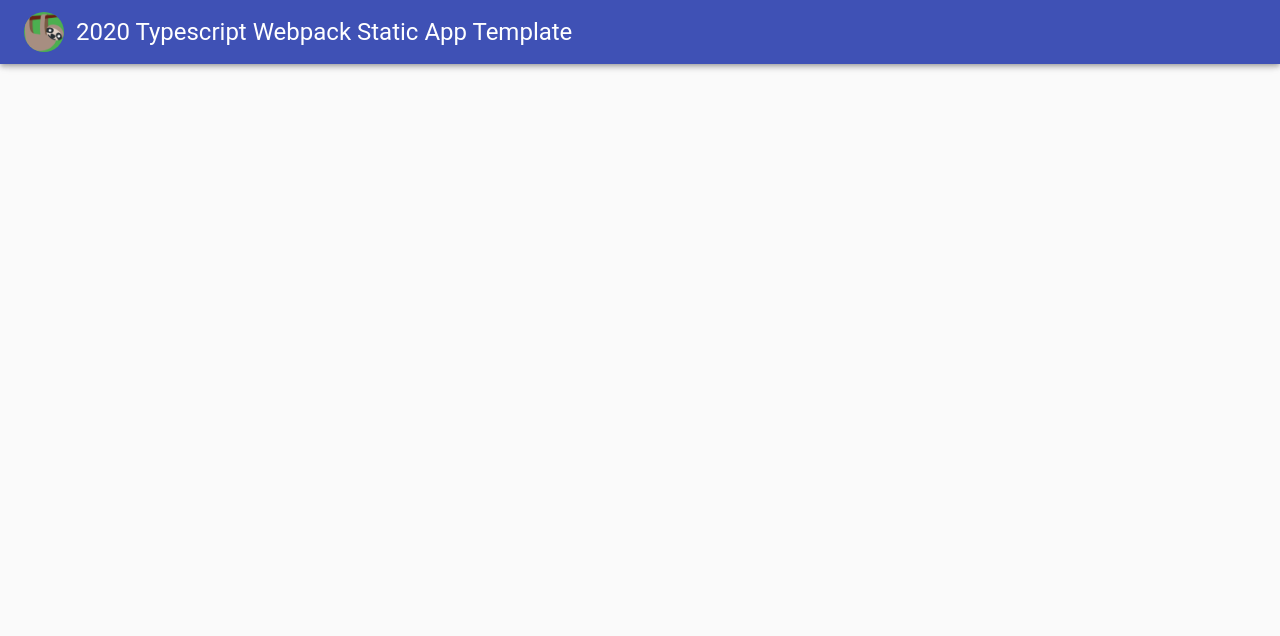
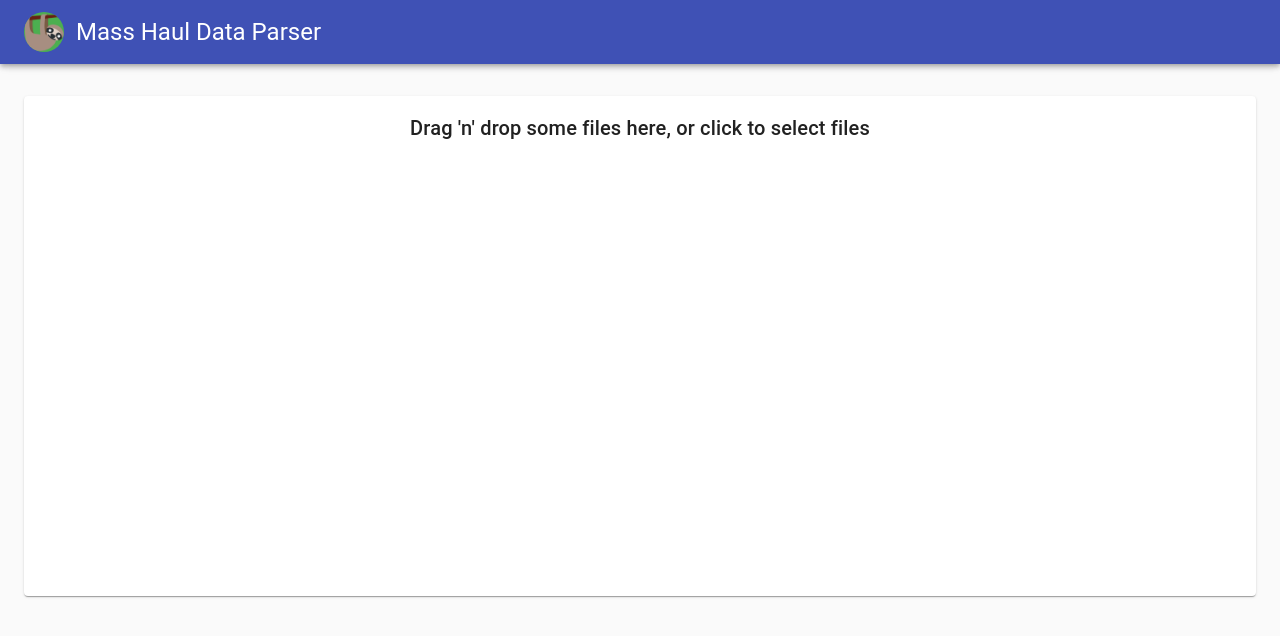
Before and after one commit to lukebatchelor/mass-haul-data-parser, a React app: page / in a window 1280 px wide. Shown: the top 636 px of the page. Built offline with nearby package versions, Linux system fonts and the light colour scheme.

Commit message:
Adds basic functionality

```diff
--- a/package.json
+++ b/package.json
@@ -17,7 +17,8 @@
     "lint-staged": "^10.2.11",
     "prettier": "^2.0.5",
     "react": "^16.13.1",
-    "react-dom": "^16.13.1"
+    "react-dom": "^16.13.1",
+    "react-dropzone": "^11.3.1"
   },
   "devDependencies": {
     "@types/material-ui": "^0.21.7",
--- a/src/App.tsx
+++ b/src/App.tsx
@@ -1,9 +1,27 @@
-import React from 'react';
-import { makeStyles, Avatar, Container, CssBaseline, AppBar, Toolbar, Typography, IconButton } from '@material-ui/core';
+import React, { useCallback, useState } from 'react';
+import {
+  makeStyles,
+  Avatar,
+  Container,
+  CssBaseline,
+  AppBar,
+  Toolbar,
+  Typography,
+  IconButton,
+  Box,
+  Paper,
+} from '@material-ui/core';
+import { useDropzone } from 'react-dropzone';
+import { DataTable } from './DataTable';
 
 const useStyles = makeStyles((theme) => ({
   avatar: {
     background: theme.palette.success.main,
+  },
+  paper: {
+    textAlign: 'center',
+    minHeight: '500px',
+    paddingTop: theme.spacing(2),
   },
 }));
 
@@ -12,6 +30,15 @@ type AppProps = {
 };
 export function App(props: AppProps) {
   const classes = useStyles();
+  const [rptString, setRptString] = useState<string>(null);
+  const onDrop = useCallback(async (acceptedFiles: File[]) => {
+    // Do something with the files
+    console.log(acceptedFiles);
+    const file = acceptedFiles[0];
+    const text = await file.text();
+    setRptString(text);
+  }, []);
+  const { getRootProps, getInputProps, isDragActive } = useDropzone({ onDrop });
 
   return (
     <Container>
@@ -21,9 +48,26 @@ export function App(props: AppProps) {
           <IconButton color="inherit" aria-label="Home" edge="start">
             <Avatar src="/android-chrome-192x192.png" alt="LB" className={classes.avatar} />
           </IconButton>
-          <Typography variant="h5">2020 Typescript Webpack Static App Template</Typography>
+
+          <Typography variant="h5">Mass Haul Data Parser</Typography>
         </Toolbar>
       </AppBar>
+      <Box mt={12} />
+      {!rptString && (
+        <Paper {...getRootProps()} className={classes.paper}>
+          <input {...getInputProps()} />
+          {isDragActive ? (
+            <Typography variant="h6">Drop the files here ...</Typography>
+          ) : (
+            <Typography variant="h6">Drag 'n' drop some files here, or click to select files</Typography>
+          )}
+        </Paper>
+      )}
+      {rptString && (
+        <Paper className={classes.paper}>
+          <DataTable rptFileString={rptString} />
+        </Paper>
+      )}
     </Container>
   );
 }
--- /dev/null
+++ b/src/DataTable.tsx
@@ -0,0 +1,57 @@
+import React from 'react';
+import { makeStyles, Paper, Table, TableBody, TableCell, TableContainer, TableHead, TableRow } from '@material-ui/core';
+
+const useStyles = makeStyles((theme) => ({
+  table: {
+    minWidth: 650,
+  },
+}));
+
+type RPTData = Array<Array<string>>;
+function parseRptString(rptString: string): RPTData {
+  return rptString
+    .split('Volumes from')
+    .map((part) => {
+      if (!part.match(/Chainage \d+ to \d+/)) return null;
+      const chainageStr = part.match(/Chainage \d+ to \d+/)[0];
+      const cut = part.match(/Total cut .+ (-?\d+\.\d+)/)[1];
+      const fill = part.match(/Total fill .+ (-?\d+\.\d+)/)[1];
+      const balance = part.match(/Total balance .+ (-?\d+\.\d+)/)[1];
+
+      return [chainageStr, cut, fill, balance];
+    })
+    .filter(Boolean);
+}
+
+type DataTableProps = {
+  rptFileString: string;
+};
+export function DataTable(props: DataTableProps) {
+  const classes = useStyles();
+  const rptData = parseRptString(props.rptFileString);
+
+  return (
+    <TableContainer component={Paper}>
+      <Table className={classes.table} aria-label="Mass Haul Data">
+        <TableHead>
+          <TableRow>
+            <TableCell>Chainage</TableCell>
+            <TableCell>Cut</TableCell>
+            <TableCell>Fill</TableCell>
+            <TableCell>Balance</TableCell>
+          </TableRow>
+        </TableHead>
+        <TableBody>
+          {rptData.map((data) => (
+            <TableRow>
+              <TableCell>{data[0]}</TableCell>
+              <TableCell>{data[1]}</TableCell>
+              <TableCell>{data[2]}</TableCell>
+              <TableCell>{data[3]}</TableCell>
+            </TableRow>
+          ))}
+        </TableBody>
+      </Table>
+    </TableContainer>
+  );
+}
```
Also changed, not shown: 2 other files (tests, documents, lock files or other folders).
